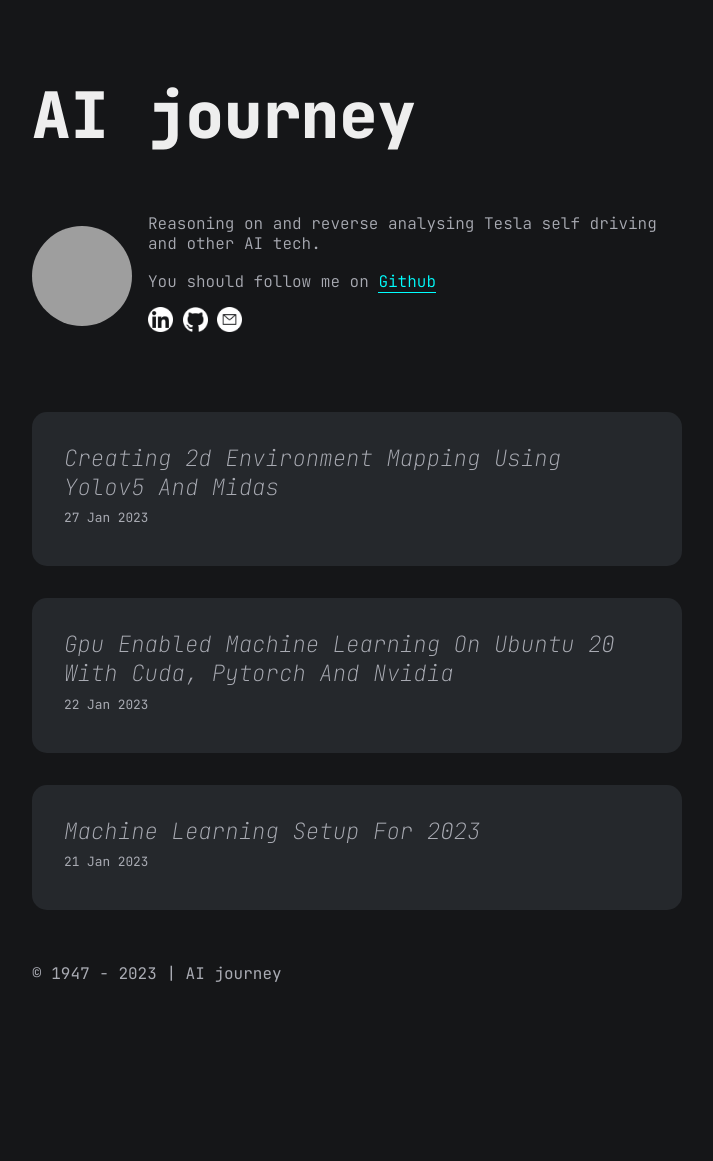
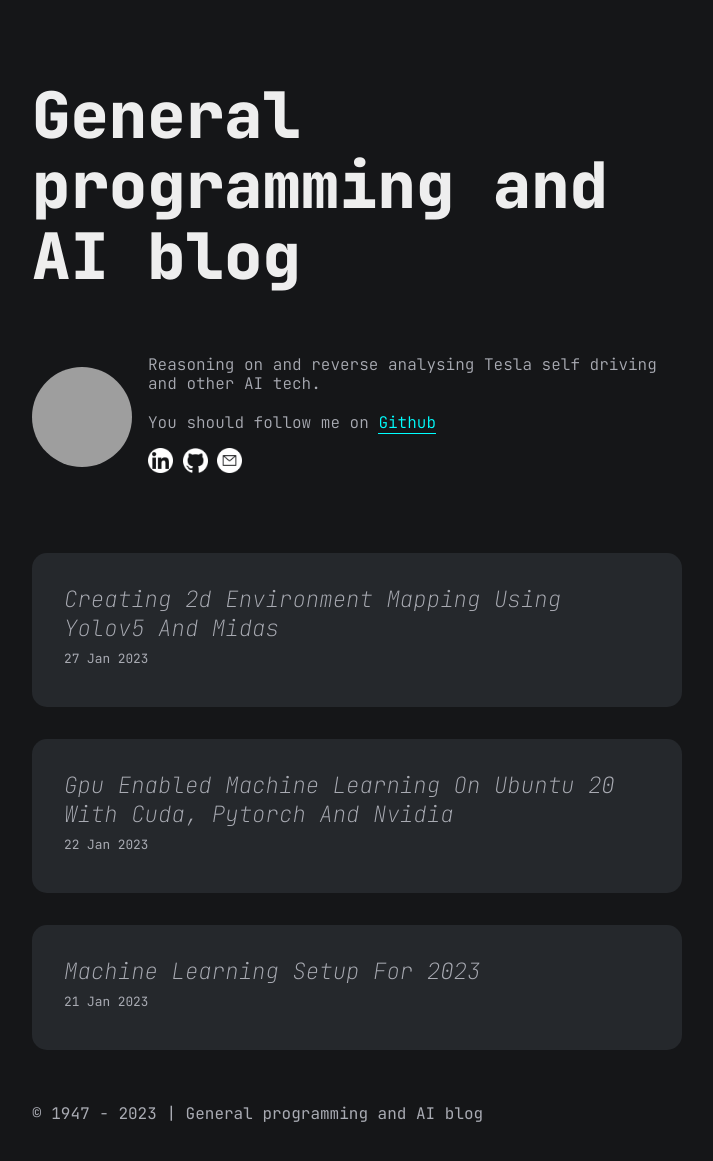
Before and after one commit to wjan/wjan.github.io, a Jekyll site: the page built from index.md, in a window 1280 px wide, cut to the strip 0-1178 px from the top of the page. Shown: the top 1161 px of the strip, without its empty margins (283-996 px from the left). Built offline with Jekyll 4.4.1, drawn with Linux system fonts in a browser that asks for light colours; before the commit the page ends 1038 px from its top, so only the background shows below that; grey boxes are pictures that could not be loaded.

Commit message:
Update _config.yml

```diff
--- a/_config.yml
+++ b/_config.yml
@@ -1,4 +1,4 @@
-title: AI journey
+title: General programming and AI blog
 markdown: kramdown
 
 # for atom feed
```
